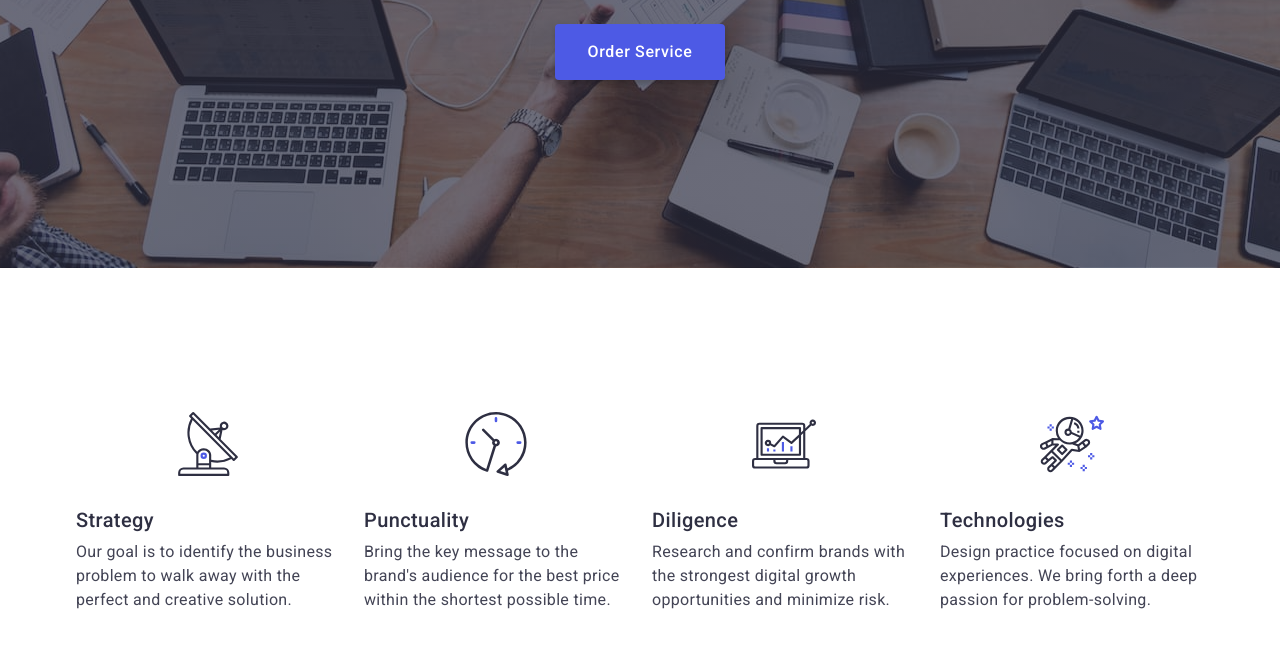
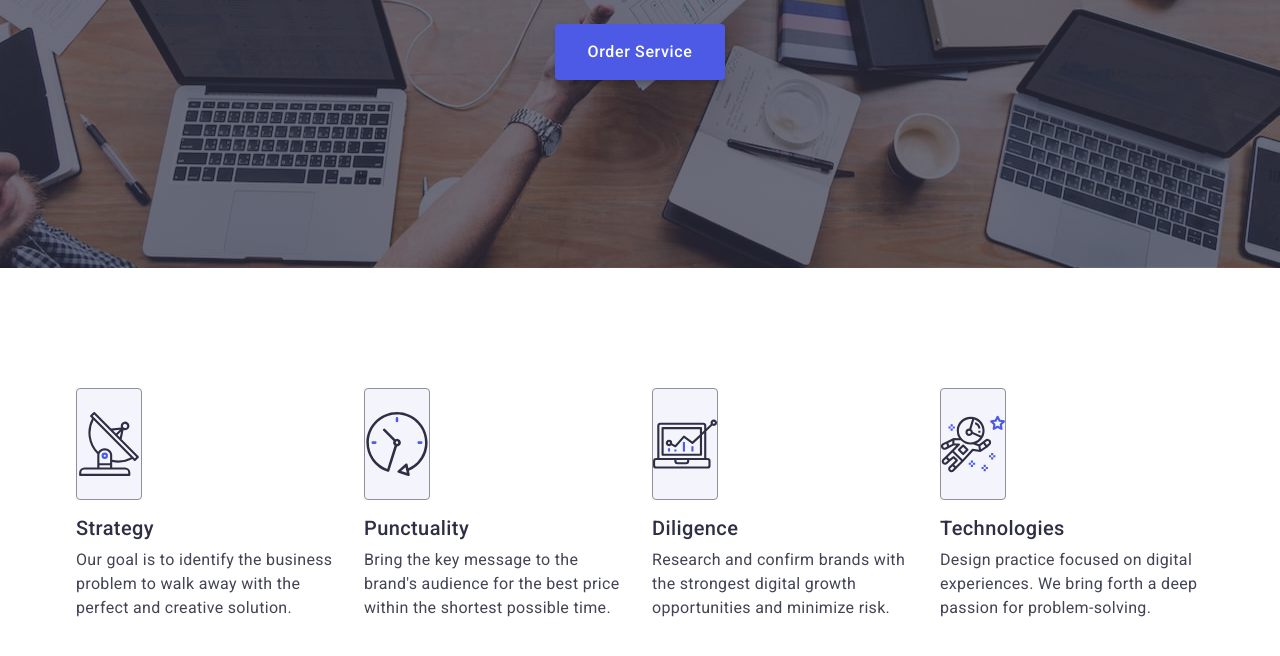
Before and after one commit to VuToV-Mykola/goit-markup-hw-04, a plain HTML site: page index.html in a window 1280 px wide. Shown: the part 402-1058 px from the top of the page. Drawn offline with nearby package versions, Linux system fonts and the light colour scheme.

Commit message:
fix header

```diff
--- a/css/style.css
+++ b/css/style.css
@@ -183,9 +183,7 @@ img {
   padding: 24px 0;
 
   /*  CSS-переходи */
-  transition:
-    color 250ms cubic-bezier(0.4, 0, 0.2, 1) 0ms,
-    background-color 250ms cubic-bezier(0.4, 0, 0.2, 1) 0ms;
+  transition: color 250ms cubic-bezier(0.4, 0, 0.2, 1);
 }
 
 .nav-link.current {
@@ -296,8 +294,21 @@ img {
 }
 
 /*  features  */
+.icon-container {
+  background-color: #f4f4fd;
+  display: flex;
+  justify-content: center;
+  align-items: center;
+  height: 112px;
+  margin-bottom: 8px;
+  border: 1px solid #8e8f99;
+  border-radius: 4px;
+}
+
 .features-list {
   display: flex;
+  justify-content: center;
+  align-items: center;
   gap: 24px;
 }
 
@@ -310,10 +321,6 @@ img {
   /* !!! Встановлюємо базовий розмір flex-елемента: 4 елементи в рядок із проміжком 72px між ними !!! */
   flex-basis: calc((100% - 72px) / 4);
   gap: 8px;
-}
-
-.features-item .icon {
-  margin: 24px auto;
 }
 
 .features-subtitle {
--- a/index.html
+++ b/index.html
@@ -121,10 +121,13 @@
             <!-- Українською: Ненумерований список / English: Unordered List -->
             <li class="features-item">
               <!-- Українською: Елемент списку / English: List item -->
+              <div class="icon-container">
+                <!-- Українською: Універсальний контейнер / English: Universal container -->
                 <svg class="icon" width="64" height="64">
                   <!-- Українською: Використання іконки з спрайту / English: Using icon from sprite -->
                   <use href="./images/icons.svg#icon-antenna"></use>
                 </svg>
+              </div>
               <h3 class="features-subtitle">
                 <!-- Українською: Заголовок 3 рівня / English: Heading level 3 -->
                 Strategy
@@ -137,10 +140,13 @@
             </li>
             <li class="features-item">
               <!-- Українською: Елемент списку / English: List item -->
+              <div class="icon-container">
+                <!-- Українською: Універсальний контейнер / English: Universal container -->
                 <svg class="icon" width="64" height="64">
                   <!-- Українською: Використання іконки з спрайту / English: Using icon from sprite -->
                   <use href="./images/icons.svg#icon-clock"></use>
                 </svg>
+              </div>
               <h3 class="features-subtitle">
                 <!-- Українською: Заголовок 3 рівня / English: Heading level 3 -->
                 Punctuality
@@ -154,10 +160,13 @@
             </li>
             <li class="features-item">
               <!-- Українською: Елемент списку / English: List item -->
+              <div class="icon-container">
+                <!-- Українською: Універсальний контейнер / English: Universal container -->
                 <svg class="icon" width="64" height="64">
                   <!-- Українською: Використання іконки з спрайту / English: Using icon from sprite -->
                   <use href="./images/icons.svg#icon-diagram"></use>
                 </svg>
+              </div>
               <h3 class="features-subtitle">
                 <!-- Українською: Заголовок 3 рівня / English: Heading level 3 -->
                 Diligence
@@ -170,10 +179,13 @@
             </li>
             <li class="features-item">
               <!-- Українською: Елемент списку / English: List item -->
+              <div class="icon-container">
+                <!-- Українською: Універсальний контейнер / English: Universal container -->
                 <svg class="icon" width="64" height="64">
                   <!-- Українською: Використання іконки з спрайту / English: Using icon from sprite -->
                   <use href="./images/icons.svg#icon-astronaut"></use>
                 </svg>
+              </div>
               <h3 class="features-subtitle">
                 <!-- Українською: Заголовок 3 рівня / English: Heading level 3 -->
                 Technologies
```
Lines whose indentation alone changed are shown as unchanged.
